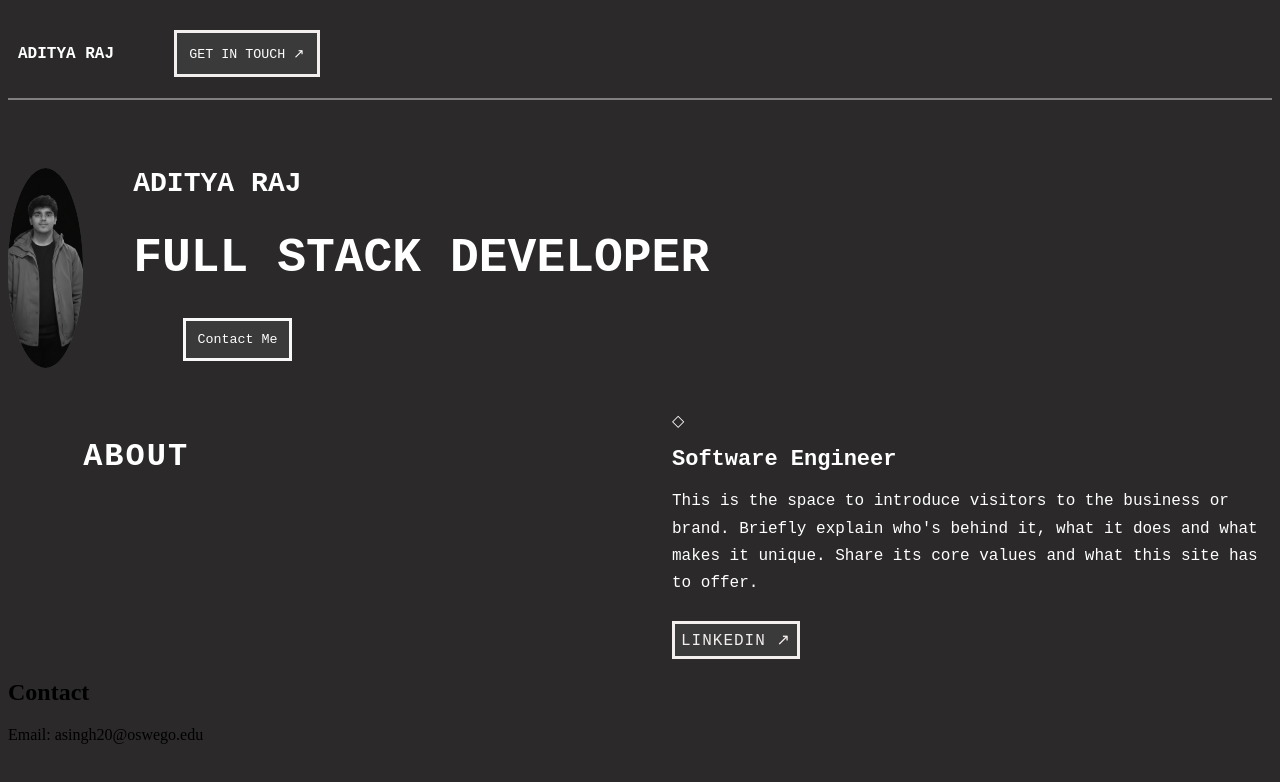
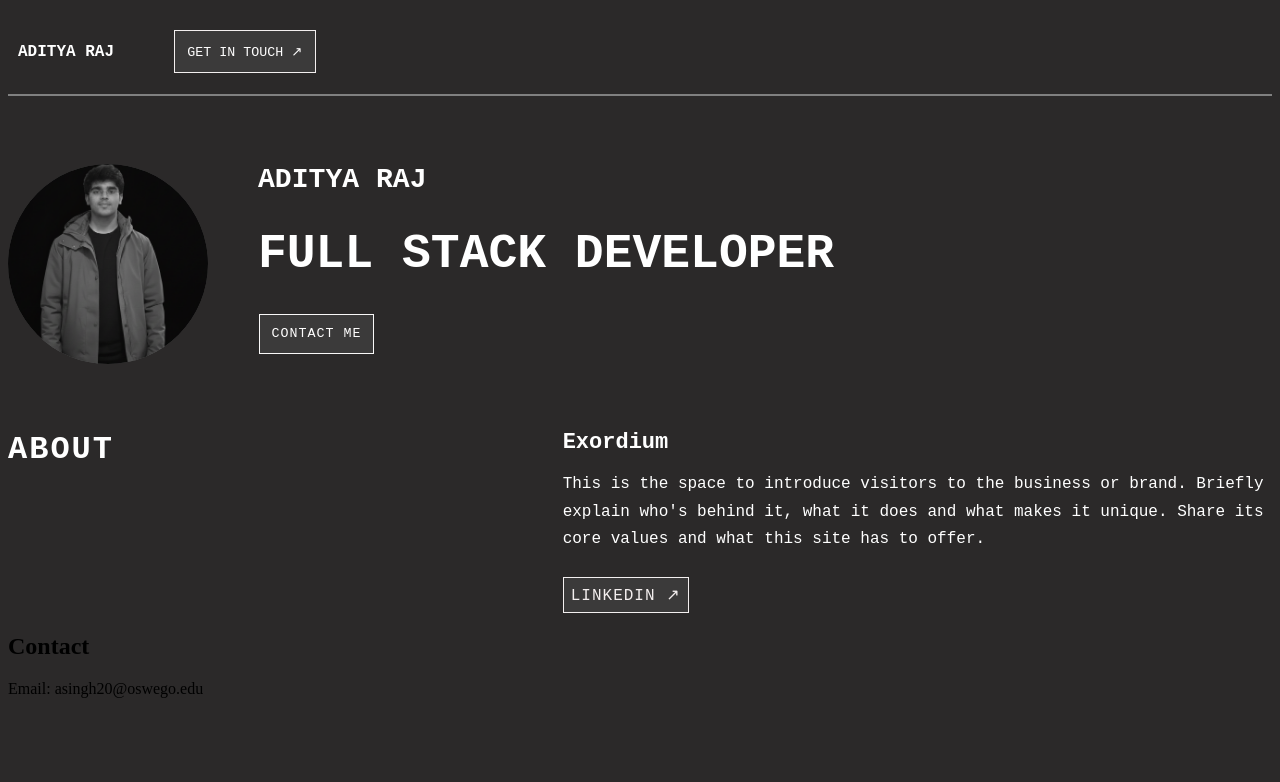
Before and after one commit to asingh20-tech/portfolio, a plain HTML site: page index.html in a window 1280 px wide. Drawn offline with Linux system fonts and the light colour scheme; a web font is replaced by a local one.

Commit message:
Making code perfect commenting, Borders

```diff
--- a/index.html
+++ b/index.html
@@ -11,44 +11,60 @@
         <!-- Preload the image for faster loading -->
         <link rel="preload" as="image" href="img/Mimg.png">
     </head>
+
+
+
     <body style="background-color: rgb(43, 41, 41);">
+
+
+<!-- ---------------------------------           THE UPPER PART     ------------------------------------------>
 
         <header>
             <h4>ADITYA RAJ
-            <button style="background-color: rgba(83, 83, 83, 0.396); border: solid rgb(243, 239, 239);">
-                <a href="https://www.linkedin.com/in/aditya-raj-singh-14689a351/" target="_blank" title="LINKEDIN ↗" style="color: rgb(255, 254, 254); text-decoration: none;">GET IN TOUCH ↗</a>
+            <button style="background-color: rgba(83, 83, 83, 0.396); border: 1px solid rgb(243, 239, 239);">
+                <a href="https://www.linkedin.com/in/aditya-raj-singh-14689a351/" target="_blank" title="LINKEDIN" style="color: rgb(255, 254, 254); text-decoration: none;">GET IN TOUCH ↗</a>
             </button>
             </h4>
         </header>
 
         <hr color="Grey">
 
+<!-- ---------------------------------           THE UPPER PART     ------------------------------------------>
+
+
+<!-- ---------------------------------           PICTURE SECTION     ------------------------------------------>
+
           <div class="large">
-            <!-- Add loading="lazy" for better performance and decoding="async" -->
-            <img id="img"
-                 src="img/Mimg.png"
-                 alt="Aditya Raj"
-                 width="200"
-                 height="200"
-                 loading="eager"
-                 decoding="async">
+             <img id="img"  src="img/Mimg.png"  alt="Aditya Raj" width="200" height="200"loading="eager"decoding="async">
           <div class="content">
+
             <div class="heading">
+
                 <h3>ADITYA RAJ</h3>
                 <h1>FULL STACK DEVELOPER</h1>
-                <button id="cbuton" style="background-color: rgba(83, 83, 83, 0.396); border: solid rgb(249, 248, 248);">
-                    <a href="#contact" title="Contact" style="color: rgb(255, 254, 254); text-decoration: none;">Contact Me</a>
 
+                <button id="cbuton" style="background-color: rgba(83, 83, 83, 0.396); border: 1px solid rgb(249, 248, 248);">
+                    <a href="#contact" title="Contact" style="color: rgb(255, 254, 254); text-decoration: none;">CONTACT ME</a>
                 </button>
             </div>
+        </div>
+    </div>
+
+<!-- ---------------------------------           PICTURE SECTION     ------------------------------------------>
+
+
+
+<!-- ---------------------------------           ABOUT SECTION     ------------------------------------------>
+
+
         <section class="about-section">
            <div class="about-left">
            <h2>ABOUT</h2>
            </div>
 
           <div class="about-right">
-    <div class="icon">◇</div>
-    <h3>Software Engineer</h3>
+          <div class="icon"> </div>
+          <h3><b>Exordium</b></h3>
           <p>
             This is the space to introduce visitors to the business or brand.
             Briefly explain who's behind it, what it does and what makes it unique.
@@ -58,8 +74,11 @@
         </div>
         </section>
 
-        </div>
-    </div>
+
+<!-- ---------------------------------           ABOUT SECTION     ------------------------------------------>
+
+
+
 
         <section id="contact">
             <h2>Contact</h2>
--- a/style.css
+++ b/style.css
@@ -23,7 +23,11 @@
 
 #cbuton{
     font-family: 'Azeret Mono', monospace;
+    padding: 2%;
+    border-spacing: 20px;
     margin-bottom: 10px;
+    margin-left: 1px;
+    letter-spacing: 1px;
 }
 
 #img{
@@ -58,11 +62,15 @@
         opacity: 1;
     }
 }
+
+/* -----------------------------ABOUT ---------------------------- */
 .about-section {
+
   margin-top: 40px;
+
   display: grid;
   grid-template-columns: 1fr 2fr; /* left / right */
-  gap: 400px;
+  gap: 200px;
 
   background: rgb(43, 41, 41);
   font-family: 'Azeret Mono', monospace;
@@ -70,12 +78,14 @@
 }
 
 .about-left h2 {
+
   font-size: 32px;
   letter-spacing: 2px;
 }
 
 .about-right {
-  min-width: 600px;
+    margin-top: 10px;
+   min-width: 600px;
 }
 
 .about-right h3 {
@@ -84,7 +94,7 @@
 }
 
 .about-right p {
-  line-height: 1.7;
+ line-height: 1.7;
   margin-bottom: 24px;
 }
 
@@ -94,11 +104,12 @@
   padding: 1%;
   border-spacing: 20px;
   background-color: rgba(83, 83, 83, 0.396);
-  border: solid rgb(243, 239, 239);
+  border: 1px solid rgb(243, 239, 239);
   color: #f3eeee;
   text-decoration: none;
   letter-spacing: 1px;
 }
+/* --------------------------About------------------------------ */
 
 
 .content{
```
Lines whose indentation alone changed are shown as unchanged.
